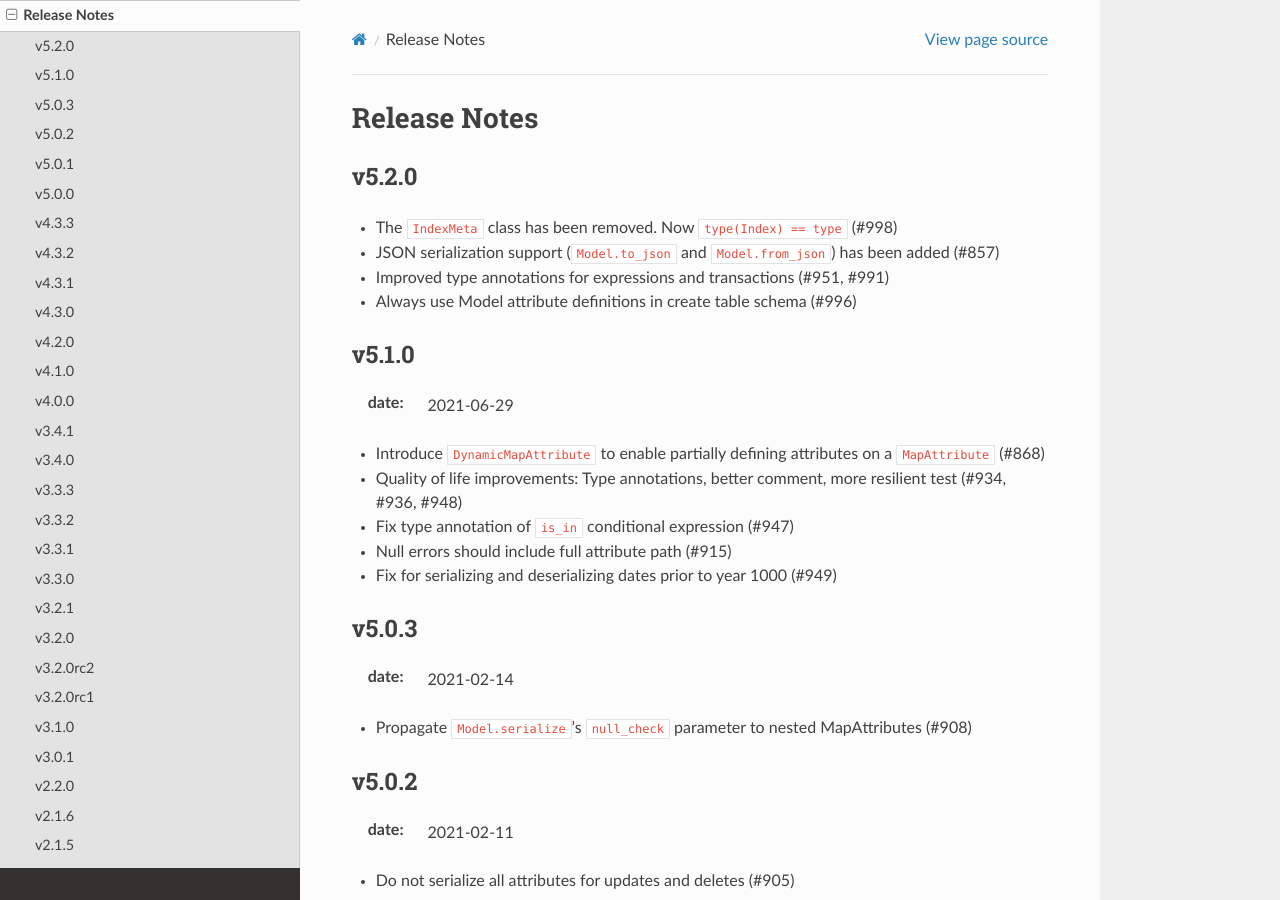
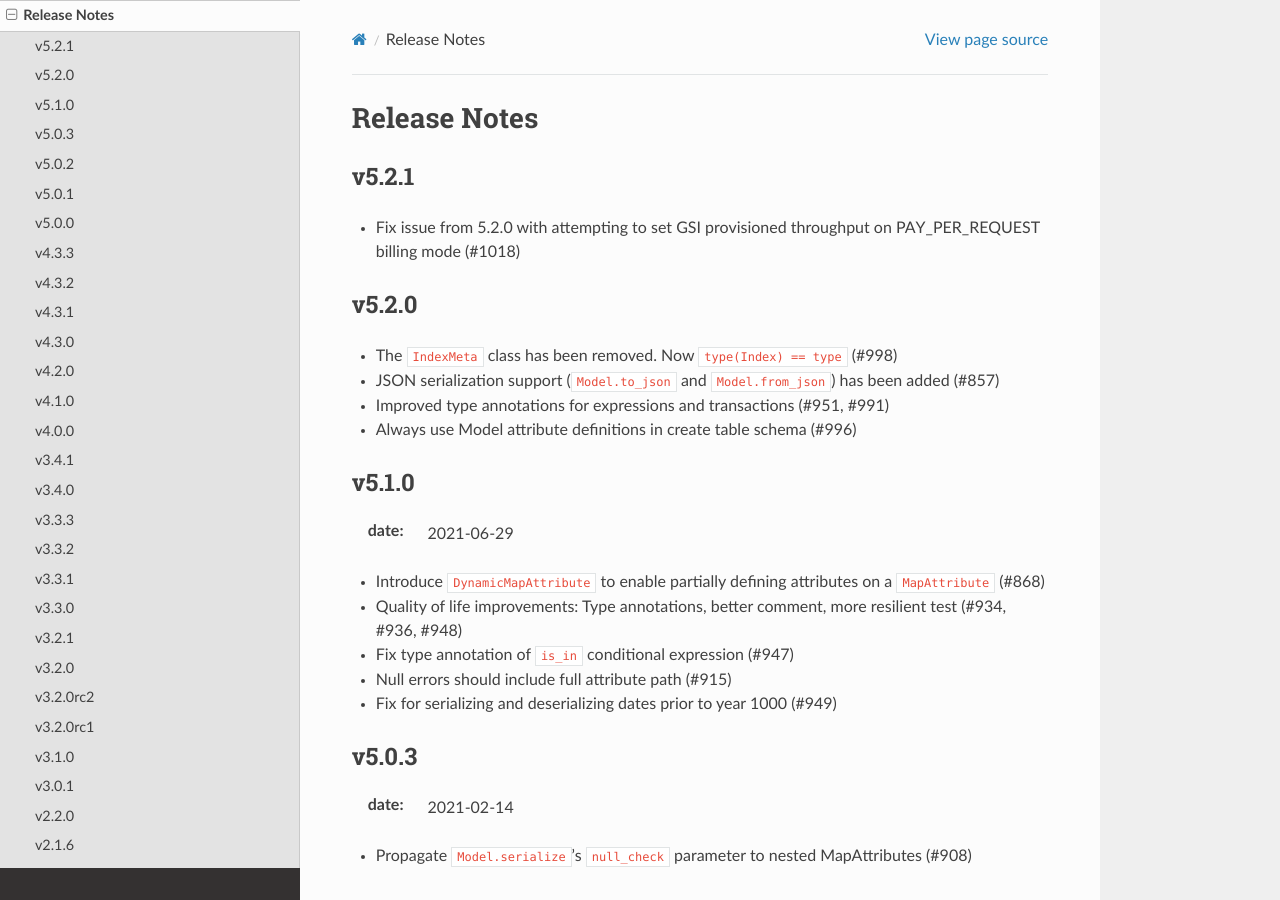
Before and after one commit to pynamodb/PynamoDB, a Sphinx documentation site: the page built from docs/release_notes.rst, in a window 1280 px wide and 900 px high. Built offline with Sphinx 7.4.7 and the Read the Docs theme 2.0.0, drawn with Linux system fonts in a browser that asks for light colours.

Commit message:
Prepare for 5.2.1 release

```diff
--- a/docs/release_notes.rst
+++ b/docs/release_notes.rst
@@ -1,5 +1,10 @@
 Release Notes
 =============
+
+v5.2.1
+----------
+* Fix issue from 5.2.0 with attempting to set GSI provisioned throughput on PAY_PER_REQUEST billing mode (#1018)
+
 
 v5.2.0
 ----------
--- a/pynamodb/__init__.py
+++ b/pynamodb/__init__.py
@@ -7,4 +7,4 @@
 """
 __author__ = 'Jharrod LaFon'
 __license__ = 'MIT'
-__version__ = '5.2.0'
+__version__ = '5.2.1'
```
